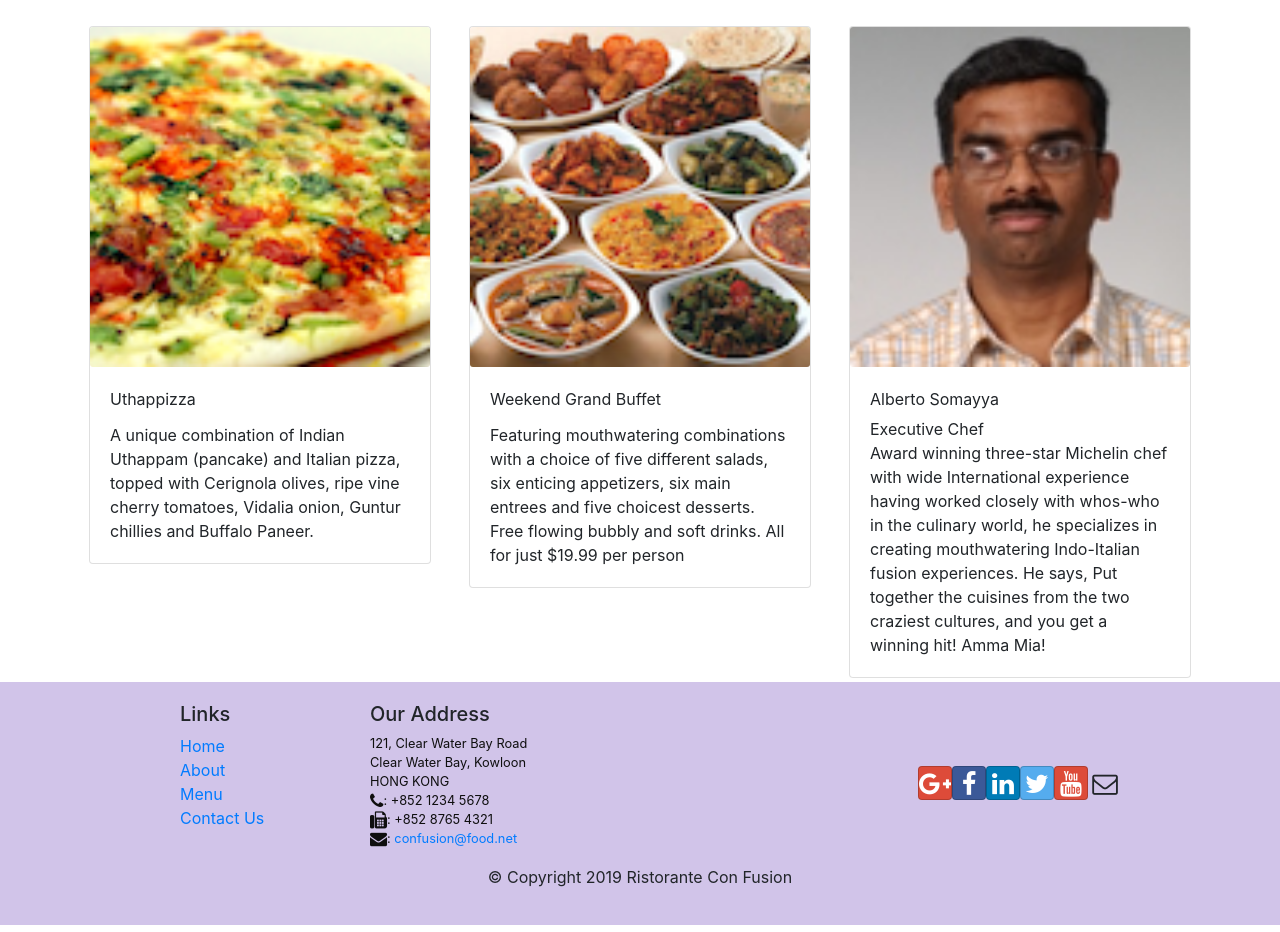
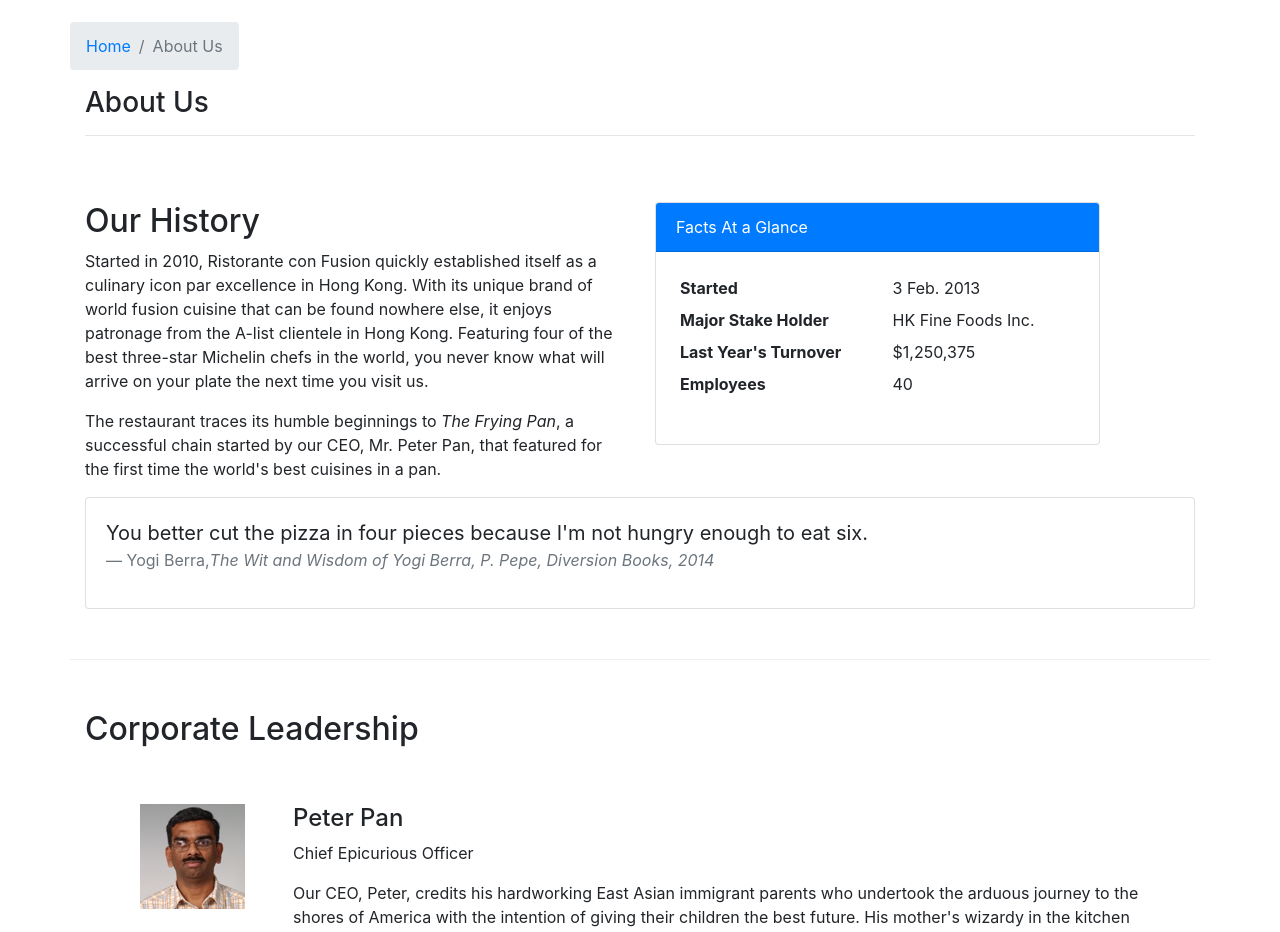
Before and after one commit to avas27/React-App, a React (Create React App) app: page /aboutus in a window 1280 px wide. Before the commit this address led to /home. Shown: the part 340-1272 px from the top of the page. Built offline with nearby package versions, Linux system fonts and the light colour scheme.

Commit message:
Assignment-2

```diff
--- /dev/null
+++ b/src/components/AboutComponent.js
@@ -0,0 +1,118 @@
+import React from "react";
+import {
+  Breadcrumb,
+  BreadcrumbItem,
+  Card,
+  CardBody,
+  CardHeader,
+  Media
+} from "reactstrap";
+import { Link } from "react-router-dom";
+
+function RenderLeader({ leaders }) {
+  const leader = leaders.map(leader => {
+    return (
+      <div key={leader.id} className="col-12 mt-5">
+        <Media tag="li">
+          <Media left middle>
+            <Media object src={leader.image} alt={leader.name} />
+          </Media>
+          <Media body className="ml-5">
+            <Media heading>{leader.name}</Media>
+            <p>{leader.designation}</p>
+            <p>{leader.description}</p>
+          </Media>
+        </Media>
+      </div>
+    );
+  });
+  return <div>{leader}</div>;
+}
+
+function About(props) {
+  return (
+    <div className="container">
+      <div className="row">
+        <Breadcrumb>
+          <BreadcrumbItem>
+            <Link to="/home">Home</Link>
+          </BreadcrumbItem>
+          <BreadcrumbItem active>About Us</BreadcrumbItem>
+        </Breadcrumb>
+        <div className="col-12">
+          <h3>About Us</h3>
+          <hr />
+        </div>
+      </div>
+      <div className="row row-content">
+        <div className="col-12 col-md-6">
+          <h2>Our History</h2>
+          <p>
+            Started in 2010, Ristorante con Fusion quickly established itself as
+            a culinary icon par excellence in Hong Kong. With its unique brand
+            of world fusion cuisine that can be found nowhere else, it enjoys
+            patronage from the A-list clientele in Hong Kong. Featuring four of
+            the best three-star Michelin chefs in the world, you never know what
+            will arrive on your plate the next time you visit us.
+          </p>
+          <p>
+            The restaurant traces its humble beginnings to{" "}
+            <em>The Frying Pan</em>, a successful chain started by our CEO, Mr.
+            Peter Pan, that featured for the first time the world's best
+            cuisines in a pan.
+          </p>
+        </div>
+        <div className="col-12 col-md-5">
+          <Card>
+            <CardHeader className="bg-primary text-white">
+              Facts At a Glance
+            </CardHeader>
+            <CardBody>
+              <dl className="row p-1">
+                <dt className="col-6">Started</dt>
+                <dd className="col-6">3 Feb. 2013</dd>
+                <dt className="col-6">Major Stake Holder</dt>
+                <dd className="col-6">HK Fine Foods Inc.</dd>
+                <dt className="col-6">Last Year's Turnover</dt>
+                <dd className="col-6">$1,250,375</dd>
+                <dt className="col-6">Employees</dt>
+                <dd className="col-6">40</dd>
+              </dl>
+            </CardBody>
+          </Card>
+        </div>
+        <div className="col-12">
+          <Card>
+            <CardBody className="bg-faded">
+              <blockquote className="blockquote">
+                <p className="mb-0">
+                  You better cut the pizza in four pieces because I'm not hungry
+                  enough to eat six.
+                </p>
+                <footer className="blockquote-footer">
+                  Yogi Berra,
+                  <cite title="Source Title">
+                    The Wit and Wisdom of Yogi Berra, P. Pepe, Diversion Books,
+                    2014
+                  </cite>
+                </footer>
+              </blockquote>
+            </CardBody>
+          </Card>
+        </div>
+      </div>
+      <div className="row row-content">
+        <div className="col-12">
+          <h2>Corporate Leadership</h2>
+        </div>
+        <div className="col-12">
+          <Media list>
+            <RenderLeader leaders={props.leaders} />
+          </Media>
+        </div>
+      </div>
+    </div>
+  );
+}
+
+export default About;
--- a/src/components/MainComponent.js
+++ b/src/components/MainComponent.js
@@ -6,10 +6,11 @@
 import "bootstrap/dist/css/bootstrap.min.css";
 import Menu from "./MenuComponent";
 import Contact from "./ContactComponent";
+import About from "./AboutComponent";
 import DishDetail from "./DishdetailComponent";
 import Header from "./HeaderComponent";
 import Footer from "./FooterComponent";
-import Home from "./HomePage";
+import Home from "./HomeComponent";
 import { Route, Switch, Redirect } from "react-router-dom";
 
 class Main extends Component {
@@ -55,6 +56,11 @@
           <Route exact path="/contactus" component={Contact}></Route>
           <Route
             exact
+            path="/aboutus"
+            component={() => <About leaders={this.state.leaders} />}
+          ></Route>
+          <Route
+            exact
             path="/menu"
             component={() => <Menu dishes={this.state.dishes} />}
           />
```
Also changed, not shown: src/components/HomeComponent.js (renamed from src/components/HomePage.js).
